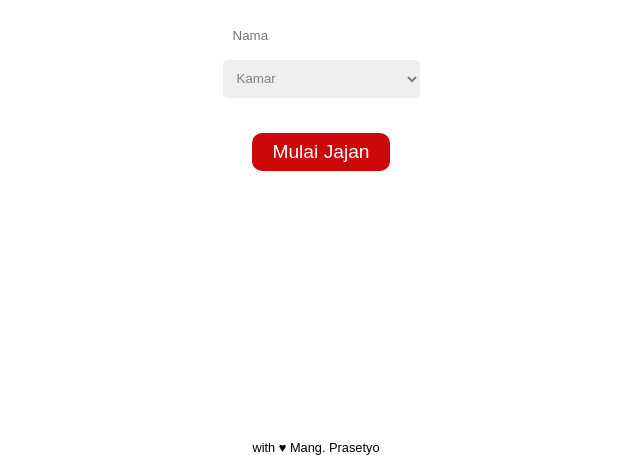
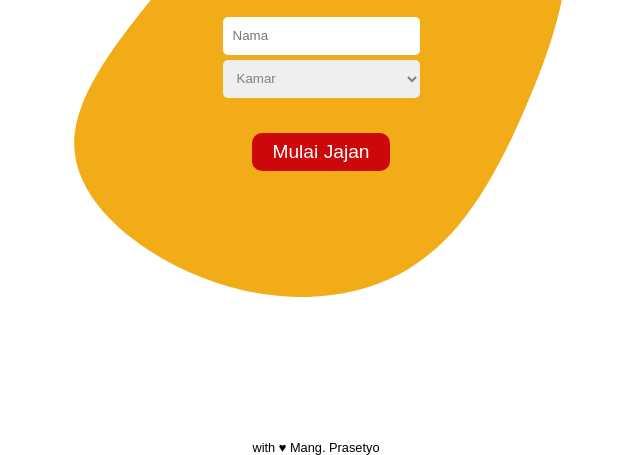
Before and after one commit to Hulhay/jajan-kuy, a plain HTML site: page index.html in a window 1280 px wide. Shown: the part 345-800 px from the top of the page, without its empty margins (319-959 px from the left). Drawn offline with Linux system fonts and the light colour scheme; the site is published under a folder, as on GitHub Pages, so addresses that start at the root find nothing; a web font is replaced by a local one.

Commit message:
Update style-index.css

```diff
--- a/css/style-index.css
+++ b/css/style-index.css
@@ -13,7 +13,7 @@ body {
 	justify-content: center;
 	align-items: center;
 	font-family: 'Mukta Malar', sans-serif;
-	background: url("/img/bg-login.svg");
+	background: url("../img/bg-login.svg");
 	background-position: center;
 	background-size: contain;
 	background-repeat: no-repeat;
```
